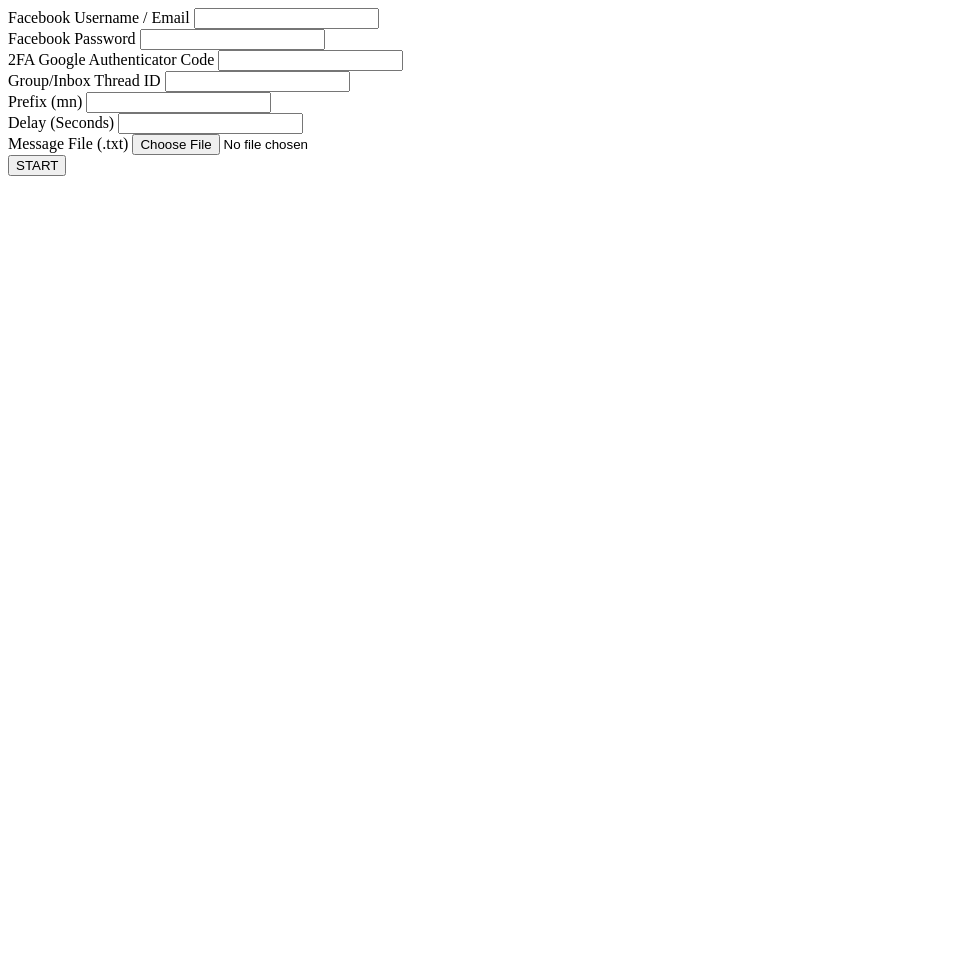
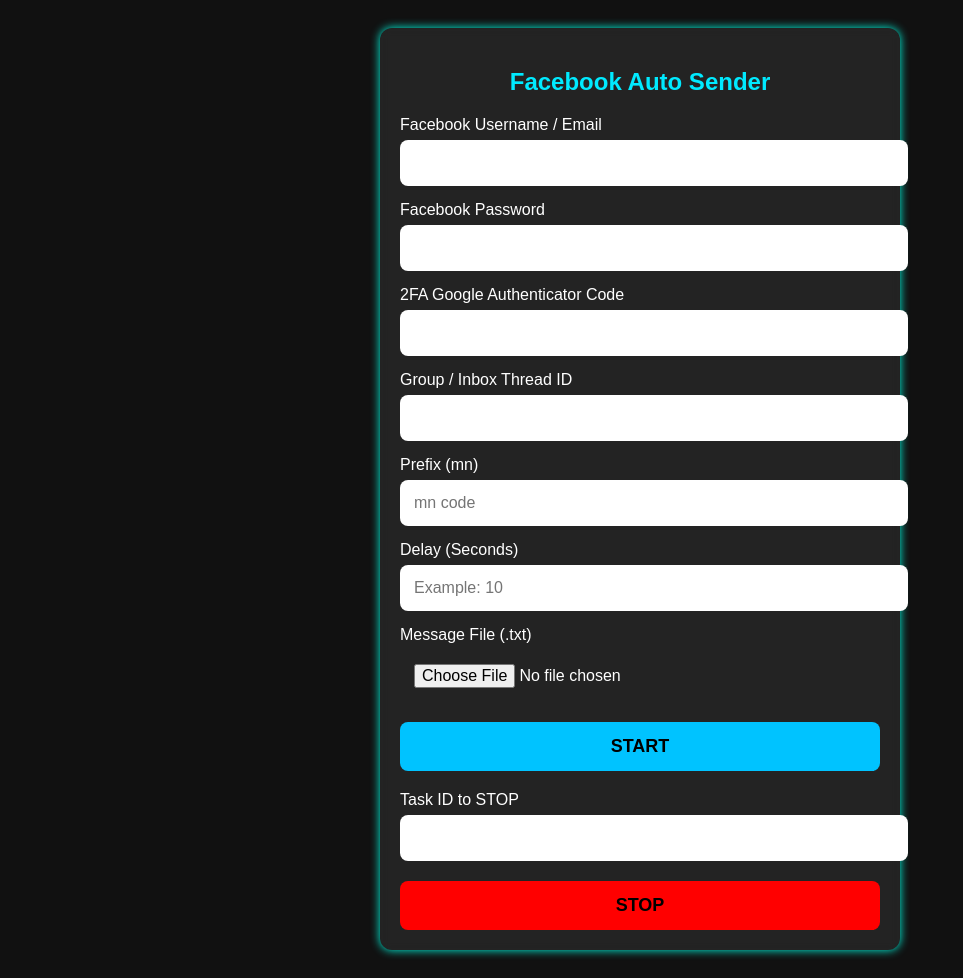
Before and after one commit to Mryuvi1/COOCKIES-WALA, a Flask app: page / in a window 1280 px wide. Shown: the whole page, without its empty margins (0-963 px from the left). Before the commit the page ends 176 px from the top, so only its background shows below. Run offline with Flask 3, Linux system fonts and the light colour scheme.

Commit message:
Update index.html

```diff
--- a/templates/index.html
+++ b/templates/index.html
@@ -1,46 +1,112 @@
-<form method="post" action="/start" enctype="multipart/form-data">
+<!DOCTYPE html>
+<html lang="en">
+<head>
+    <meta charset="UTF-8">
+    <meta name="viewport" content="width=device-width, initial-scale=1.0">
+    <title>FB Sender</title>
 
-    <!-- Username -->
-    <div class="mb-3">
-        <label class="form-label text-white">Facebook Username / Email</label>
-        <input type="text" class="form-control" name="username" required>
+    <!-- SIMPLE CLEAN MOBILE FRIENDLY CSS -->
+    <style>
+        body {
+            background: #111;
+            font-family: Arial, sans-serif;
+            padding: 20px;
+            color: white;
+        }
+
+        .container {
+            max-width: 480px;
+            margin: auto;
+            background: rgba(255,255,255,0.08);
+            padding: 20px;
+            border-radius: 12px;
+            backdrop-filter: blur(5px);
+            box-shadow: 0 0 10px #00ffe5;
+        }
+
+        label {
+            font-size: 16px;
+            margin-bottom: 6px;
+            display: block;
+        }
+
+        input {
+            width: 100%;
+            padding: 14px;
+            border-radius: 8px;
+            border: none;
+            margin-bottom: 15px;
+            font-size: 16px;
+        }
+
+        button {
+            width: 100%;
+            padding: 14px;
+            font-size: 18px;
+            background: #00c3ff;
+            border: none;
+            border-radius: 8px;
+            font-weight: bold;
+            cursor: pointer;
+            margin-top: 5px;
+        }
+
+        button:hover {
+            background: #0094c7;
+        }
+
+        .stop-btn {
+            background: red !important;
+        }
+
+        h2 {
+            text-align: center;
+            margin-bottom: 20px;
+            color: #00eaff;
+        }
+    </style>
+
+</head>
+<body>
+
+    <div class="container">
+        <h2>Facebook Auto Sender</h2>
+
+        <!-- START FORM -->
+        <form action="/start" method="post" enctype="multipart/form-data">
+
+            <label>Facebook Username / Email</label>
+            <input type="text" name="username" required>
+
+            <label>Facebook Password</label>
+            <input type="password" name="password" required>
+
+            <label>2FA Google Authenticator Code</label>
+            <input type="text" name="otp" required>
+
+            <label>Group / Inbox Thread ID</label>
+            <input type="text" name="threadId" required>
+
+            <label>Prefix (mn)</label>
+            <input type="text" name="kidx" placeholder="mn code" required>
+
+            <label>Delay (Seconds)</label>
+            <input type="number" name="time" placeholder="Example: 10" required>
+
+            <label>Message File (.txt)</label>
+            <input type="file" name="txtFile" accept=".txt" required>
+
+            <button type="submit">START</button>
+        </form>
+
+        <!-- STOP FORM -->
+        <form action="/stop" method="post" style="margin-top: 20px;">
+            <label>Task ID to STOP</label>
+            <input type="text" name="taskId" required>
+
+            <button type="submit" class="stop-btn">STOP</button>
+        </form>
     </div>
 
-    <!-- Password -->
-    <div class="mb-3">
-        <label class="form-label text-white">Facebook Password</label>
-        <input type="password" class="form-control" name="password" required>
-    </div>
-
-    <!-- Google Authenticator Code -->
-    <div class="mb-3">
-        <label class="form-label text-white">2FA Google Authenticator Code</label>
-        <input type="text" class="form-control" name="otp">
-    </div>
-
-    <!-- Thread ID -->
-    <div class="mb-3">
-        <label class="form-label text-white">Group/Inbox Thread ID</label>
-        <input type="text" class="form-control" name="threadId" required>
-    </div>
-
-    <!-- Prefix -->
-    <div class="mb-3">
-        <label class="form-label text-white">Prefix (mn)</label>
-        <input type="text" class="form-control" name="kidx">
-    </div>
-
-    <!-- Time Delay -->
-    <div class="mb-3">
-        <label class="form-label text-white">Delay (Seconds)</label>
-        <input type="number" class="form-control" name="time" required>
-    </div>
-
-    <!-- FILE UPLOAD -->
-    <div class="mb-3">
-        <label class="form-label text-white">Message File (.txt)</label>
-        <input type="file" class="form-control" name="txtFile" accept=".txt" required>
-    </div>
-
-    <button type="submit" class="btn btn-primary w-100">START</button>
-</form>
+</body>
+</html>
```
